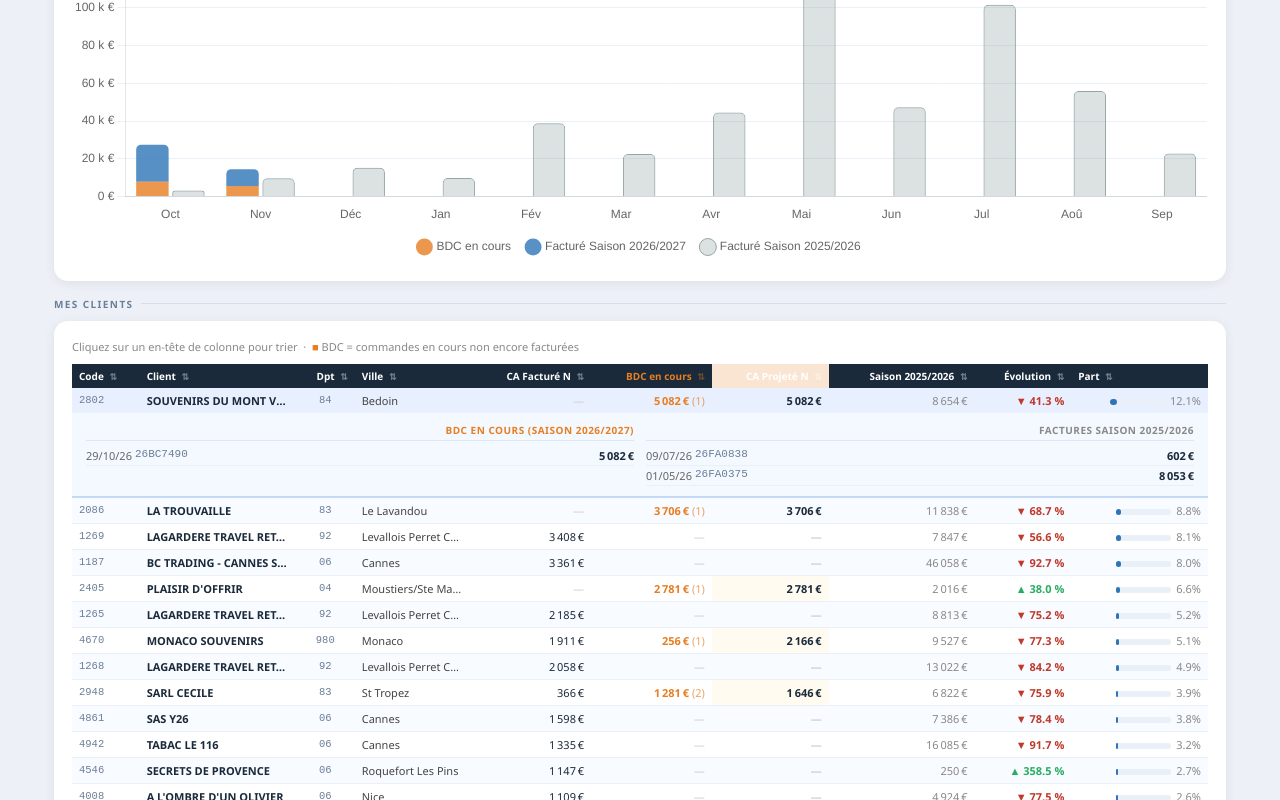
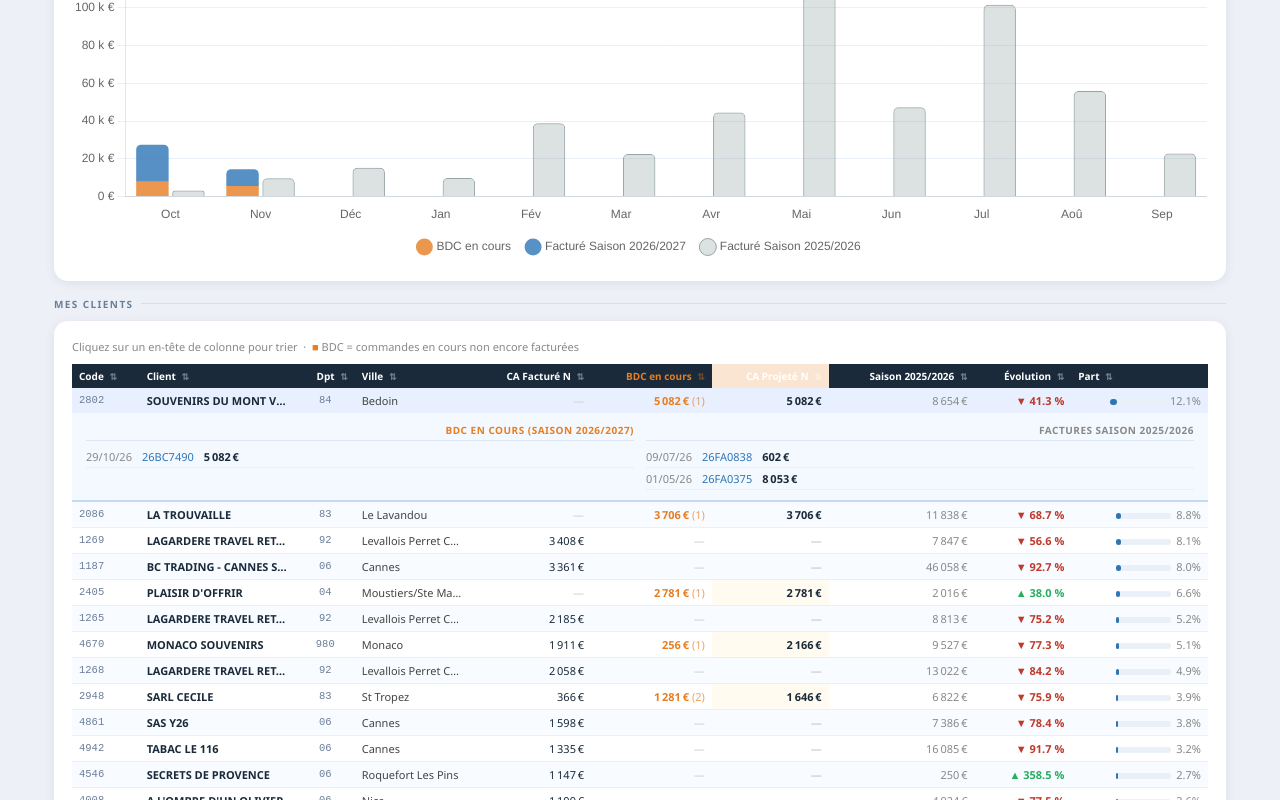
Before and after one commit to samoht789456123-prog/yohann-importalux, a plain HTML site: page index.html in a window 1280 px wide. Both pictures are taken after a click on the element 640 px from the left and 1032 px from the top of the page. Shown: the part 632-1432 px from the top of the page. Drawn offline with nearby package versions, Linux system fonts and the light colour scheme.

Commit message:
Dashboard Yohann – 2026-11-23

```diff
--- a/index.html
+++ b/index.html
@@ -85,10 +85,10 @@ tr.detail-row{display:none}
 .det-section{min-width:160px;flex:1}
 .det-title{font-size:10px;font-weight:700;text-transform:uppercase;letter-spacing:.5px;
   margin-bottom:5px;padding-bottom:3px;border-bottom:1px solid #dde6f5}
-.det-line{display:flex;gap:3px;padding:2px 0;font-size:11px;border-bottom:1px solid #EAF0F7}
-.det-date{color:#666;white-space:nowrap}
-.det-piece{font-family:monospace;font-size:11px;color:#6B7E99;white-space:nowrap;margin-right:4px}
-.det-amt{font-weight:600;text-align:right;margin-left:auto;white-space:nowrap}
+.det-line{display:flex;gap:10px;padding:3px 0;font-size:11px;border-bottom:1px solid #EAF0F7}
+.det-date{color:#888;white-space:nowrap}
+.det-piece{color:#2E75B6;white-space:nowrap}
+.det-amt{font-weight:700;white-space:nowrap}
 tr.main-row.alt-row td{background:#F8FBFF}
 tr.tf td{background:#1a2a3a;color:#fff;font-weight:700;border:none}
 
@@ -141,7 +141,7 @@ tr.tf td{background:#1a2a3a;color:#fff;font-weight:700;border:none}
     </div>
     <div class="update-badge">
       <span class="update-dot"></span>
-      Mis à jour<br>23/11/2026 à 11:25
+      Mis à jour<br>23/11/2026 à 11:27
     </div>
   </div>
   <div class="season-bar">
@@ -713,7 +713,7 @@ tr.tf td{background:#1a2a3a;color:#fff;font-weight:700;border:none}
   <strong>Importalux</strong> &nbsp;·&nbsp;
   CA HT hors frais de port &nbsp;·&nbsp;
   Avoirs exclus &nbsp;·&nbsp;
-  Généré le 23/11/2026 à 11:25
+  Généré le 23/11/2026 à 11:27
 </div>
 
 <script>
```
